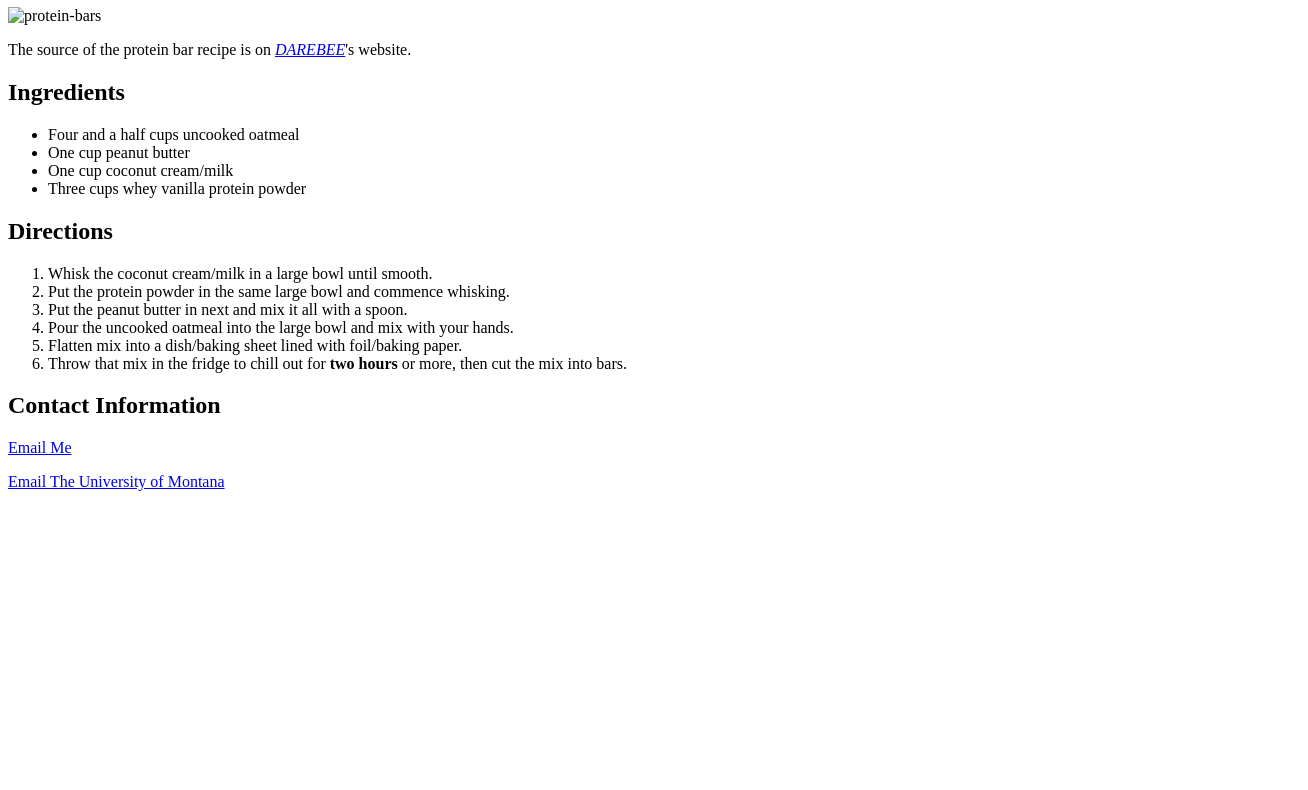
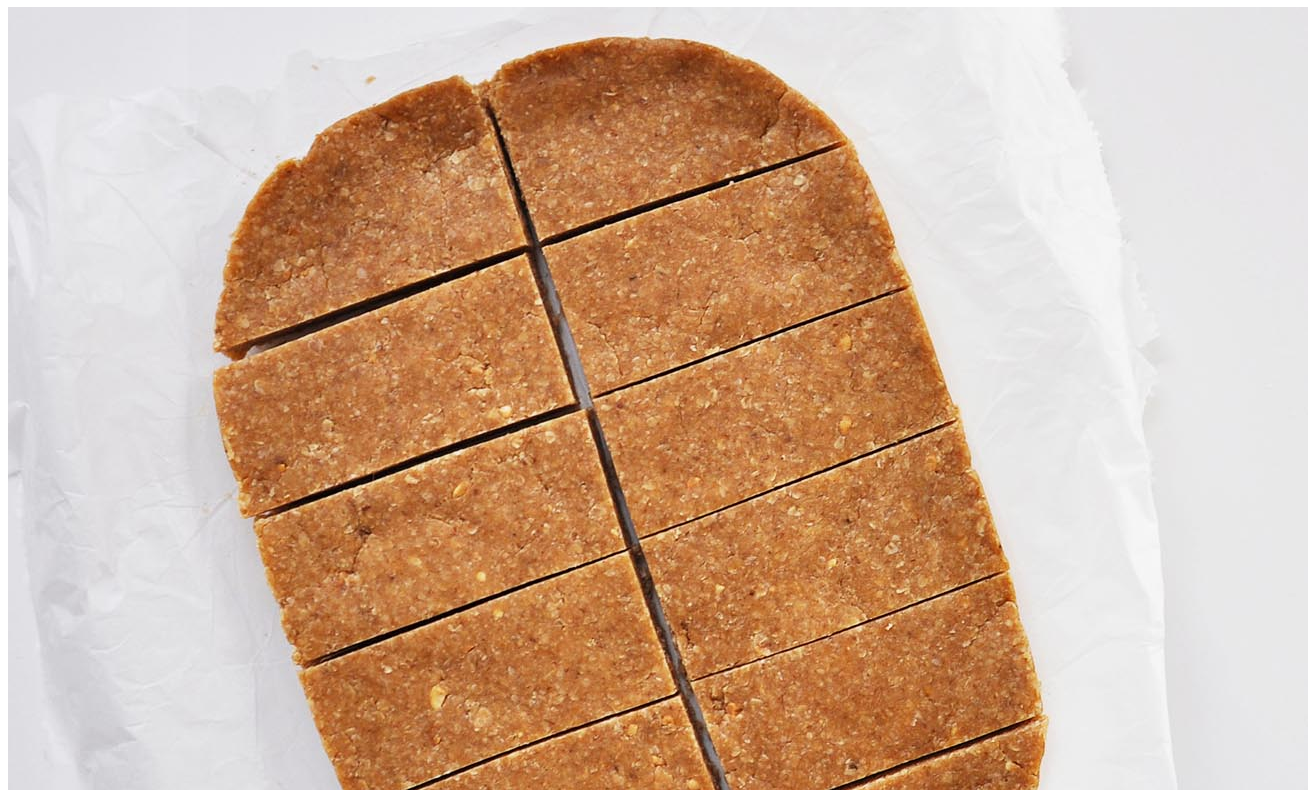
Before and after one commit to Bridger-Sanders/web-dev-hw, a plain HTML site: page assignment-05/index.html in a window 1280 px wide. Shown: the part 73-863 px from the top of the page, 1308 px wide, since content can reach past the window. Before the commit the page ends 800 px from the top, so only its background shows below. Drawn offline with Linux system fonts and the light colour scheme.

Commit message:
grammar fix

```diff
--- a/assignment-05/index.html
+++ b/assignment-05/index.html
@@ -10,7 +10,7 @@
   <body>
 <!--Use Semantic Markup on two different elements-->
       <h1>Protein Bars</h1>
-      <img src="./images/protein-bars image.jpg" alt="protein-bars">
+      <img src="./images/protein-bars-image.jpg" alt="protein-bars">
         <p>The source of the protein bar recipe is on
           <a href="https://www.darebee.com/recipes/homemade-no-bake-protein-bars.html"><cite>DAREBEE</cite></a>'s website.</p>
       <h2>Ingredients</h2>
```
